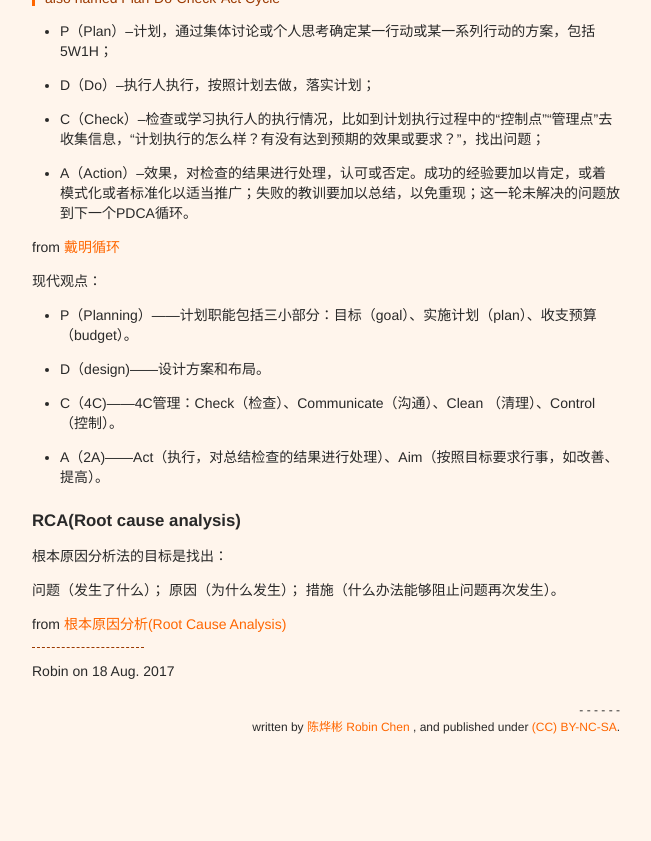
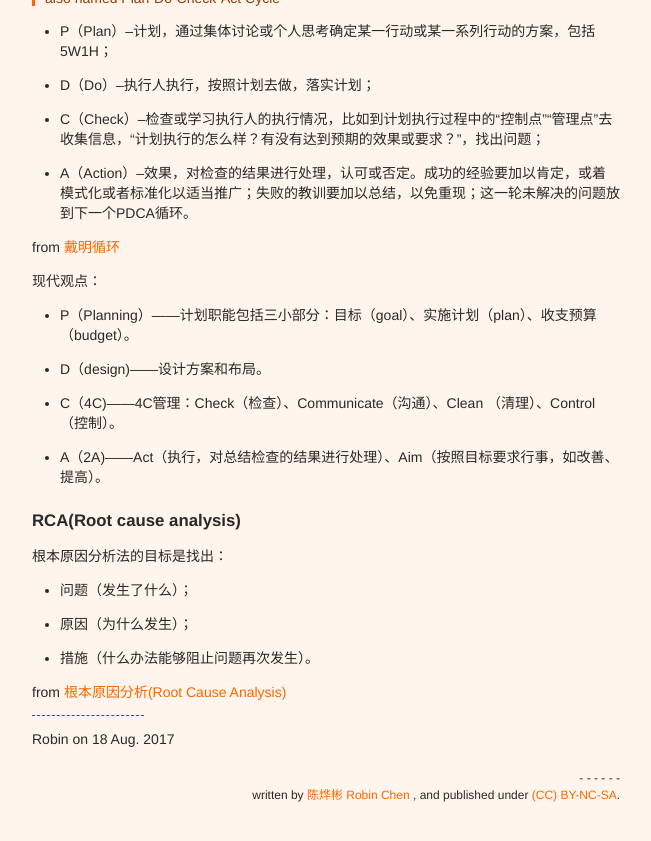
Before and after one commit to xianyuxmu/xianyuxmu.github.io, a Jekyll site: the page built from _posts/2017-08-18-project-management-matrix.md, in a window 1280 px wide and 900 px high, scrolled down 2166 px, cut to the strip 28-869 px from the top of the window. Shown: the whole strip, without its empty margins (314-965 px from the left). Built offline with Jekyll 4.4.1, drawn with Linux system fonts in a browser that asks for light colours; comment, search, counter and statistics services are not loaded; before the commit the page ends 2998 px from its top, so only the background shows below that.

Commit message:
update list format

```diff
--- a/_posts/2017-08-18-project-management-matrix.md
+++ b/_posts/2017-08-18-project-management-matrix.md
@@ -71,9 +71,9 @@ from [戴明循环](http://wiki.mbalib.com/wiki/%E6%88%B4%E6%98%8E%E5%BE%AA%E7%8
 
 根本原因分析法的目标是找出：
 
-问题（发生了什么）；
-原因（为什么发生）；
-措施（什么办法能够阻止问题再次发生）。
+- 问题（发生了什么）；
+- 原因（为什么发生）；
+- 措施（什么办法能够阻止问题再次发生）。
 
 from [根本原因分析(Root Cause Analysis)](http://wiki.mbalib.com/wiki/%E6%A0%B9%E6%9C%AC%E5%8E%9F%E5%9B%A0%E5%88%86%E6%9E%90)
 
```
